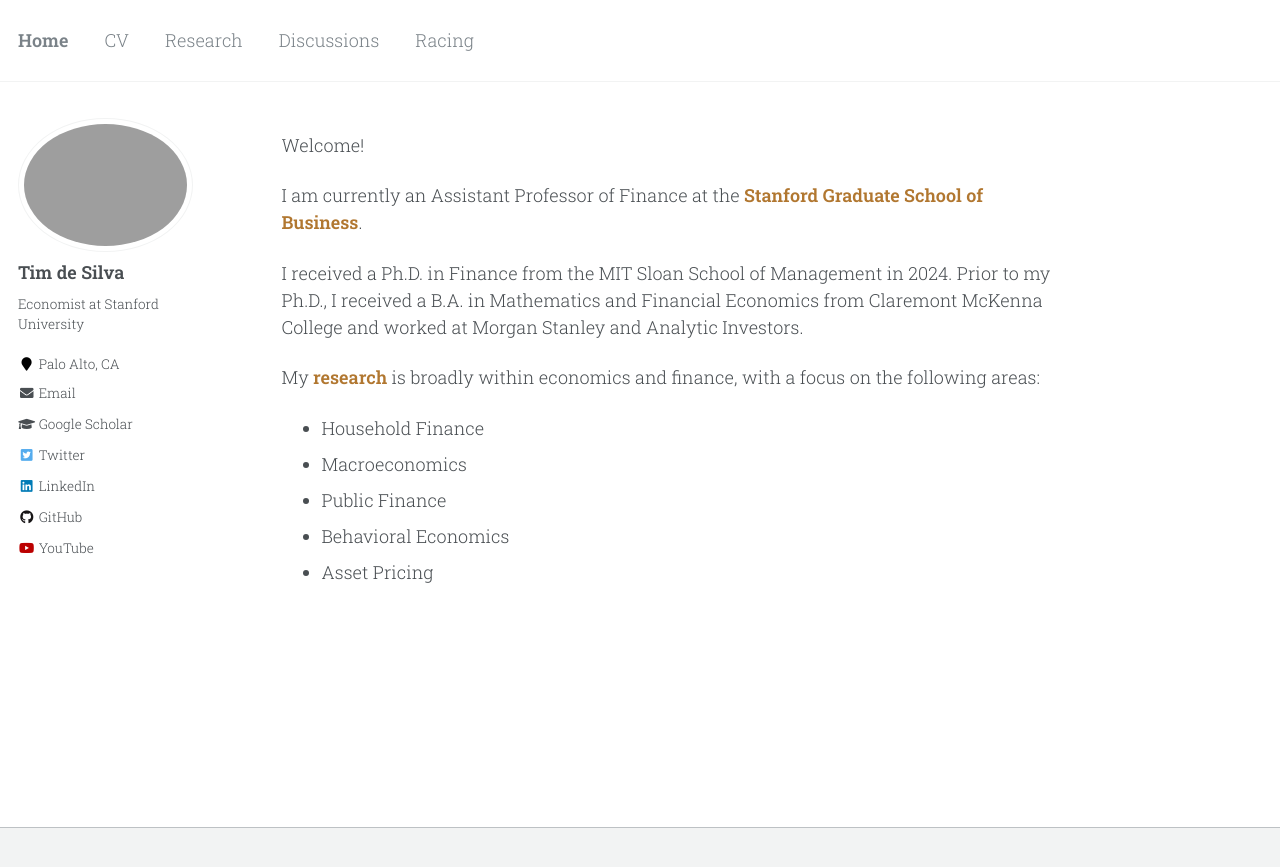
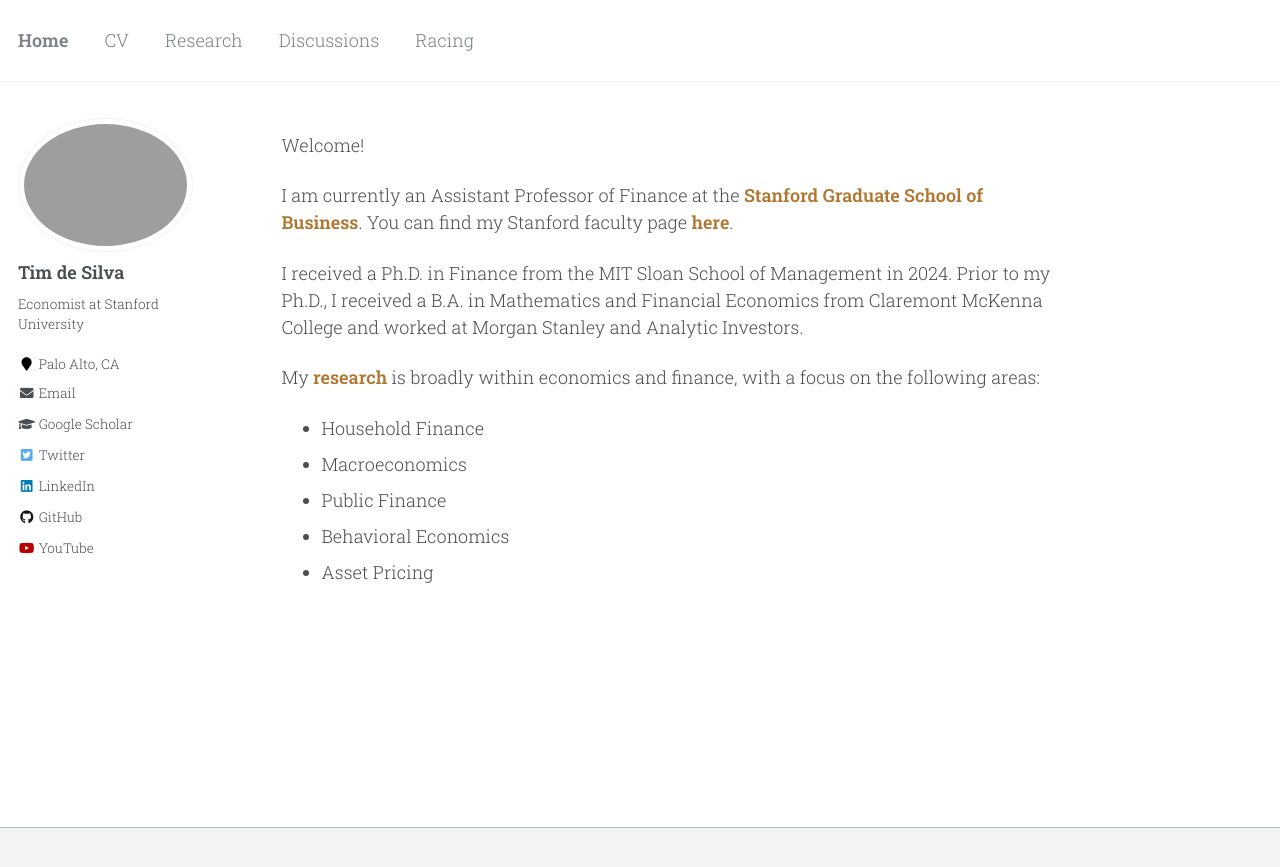
Before and after one commit to timhdesilva/timhdesilva.github.io, a Jekyll site: the page built from _pages/about.html, in a window 1280 px wide. Shown: the top 867 px of the page. Built offline with Jekyll 4.4.1, drawn with Linux system fonts in a browser that asks for light colours.

Commit message:
update about

```diff
--- a/_pages/about.html
+++ b/_pages/about.html
@@ -12,7 +12,7 @@ redirect_from:
   Welcome!
 </p>
 <p>
-  I am currently an Assistant Professor of Finance at the <a style="text-decoration:none; color:rgb(177, 119, 48); font-weight:bold" href="https://www.gsb.stanford.edu/">Stanford Graduate School of Business</a>.
+  I am currently an Assistant Professor of Finance at the <a style="text-decoration:none; color:rgb(177, 119, 48); font-weight:bold" href="https://www.gsb.stanford.edu/">Stanford Graduate School of Business</a>. You can find my Stanford faculty page <a style="text-decoration:none; color:rgb(177, 119, 48); font-weight:bold" href="https://www.gsb.stanford.edu/faculty-research/faculty/tim-de-silva#about">here</a>.
 </p>
 <p>
   I received a Ph.D. in Finance from the MIT Sloan School of Management in 2024. Prior to my Ph.D., I received a B.A. in Mathematics and Financial Economics from Claremont McKenna College and worked at Morgan Stanley and Analytic Investors.
```
